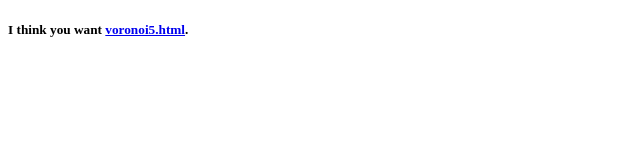
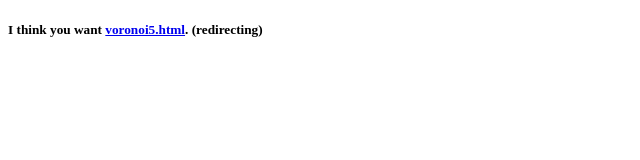
Before and after one commit to demuelle/voronoi-vibe-code, a plain HTML site: page index.html in a window 1280 px wide. Shown: the full height of the page, 0-640 px from the left. Drawn offline with Linux system fonts and the light colour scheme.

Commit message:
Adds redirecting text to index.html

```diff
--- a/index.html
+++ b/index.html
@@ -7,6 +7,6 @@
    <meta http-equiv="refresh" content="3;url=./voronoi5.html">
 </head>
 <body>
-   <h5>I think you want <a href="./voronoi5.html">voronoi5.html</a>.</h5>
+   <h5>I think you want <a href="./voronoi5.html">voronoi5.html</a>. (redirecting)</h5>
 </body>
 </html>
```
